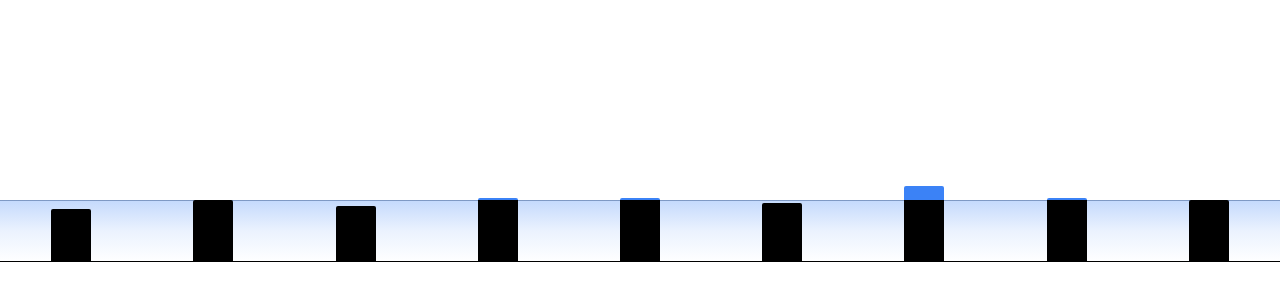
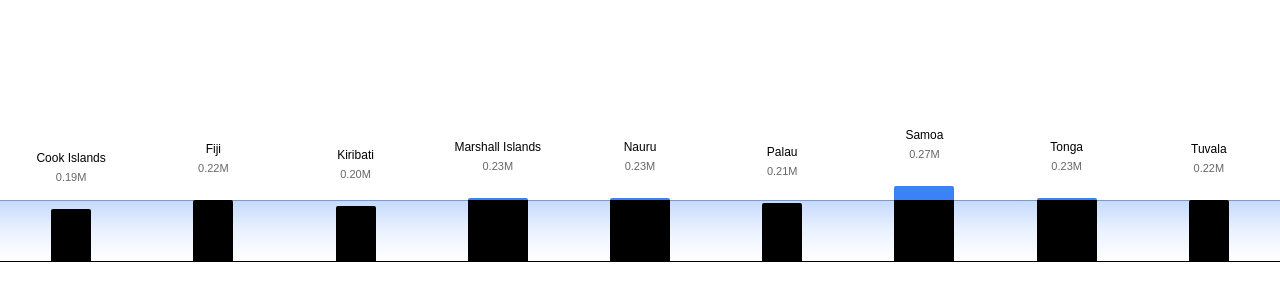
Before and after one commit to intendedsideeffects/Chauka-mobile, a Next.js app: page /sea-level-rise in a window 1280 px wide. Shown: the part 120-420 px from the top of the page. Built offline with nearby package versions, Linux system fonts and the light colour scheme.

Commit message:
label adjustments

```diff
--- a/src/app/components/HighestElevationChart.jsx
+++ b/src/app/components/HighestElevationChart.jsx
@@ -103,7 +103,7 @@ const HighestElevationChart = () => {
             labelFormatter={(label) => `Country: ${label}`}
             formatter={(value, name) => [value, 'Elevation (M)']}
           />
-          <Bar dataKey="elevation" fill="#000000">
+          <Bar dataKey="elevation" fill="#000000" barSize={60}>
             <LabelList content={<CustomBarLabel />} />
           </Bar>
         </BarChart>
--- a/src/app/components/LowElevationChart.jsx
+++ b/src/app/components/LowElevationChart.jsx
@@ -66,7 +66,7 @@ const LowElevationChart = () => {
             labelFormatter={(label) => `Country: ${label}`}
             formatter={(value, name) => [value, 'Population']}
           />
-          <Bar dataKey="population" fill="#000000" />
+          <Bar dataKey="population" fill="#000000" barSize={60} />
         </BarChart>
       </ResponsiveContainer>
     </div>
--- a/src/app/components/SeaLevelRiseChart.jsx
+++ b/src/app/components/SeaLevelRiseChart.jsx
@@ -2,8 +2,7 @@
 
 import React, { useState, useEffect } from 'react';
 import { BUTTON_POSITIONS, CHART_DIMENSIONS, GLOBAL_SEA_LEVEL_RISE } from './SeaLevelRiseChartConstants';
-import { LabelList } from 'recharts';
-import { BarChart, Bar, XAxis, YAxis } from 'recharts';
+import { BarChart, Bar, XAxis, YAxis, ResponsiveContainer, LabelList } from 'recharts';
 
 // ⚠️ CRITICAL: Button positioning has been carefully calibrated
 // DO NOT modify BUTTON_POSITIONS without testing on multiple screen sizes
@@ -71,13 +70,13 @@ const SeaLevelRiseChart = () => {
   };
 
   const selectedData = getSelectedData();
-  const maxValue = Math.max(...selectedData.map(d => d.selectedValue));
-
   const currentGlobalRise = GLOBAL_SEA_LEVEL_RISE[selectedYear][selectedDegree];
 
   // CustomBarLabel SVG component (copied from section 5 style)
   const CustomBarLabel = (props) => {
-    const { x, y, width, value, index, payload } = props;
+    const { x, y, width, value, payload } = props;
+    if (!payload || !value) return null;
+
     return (
       <g>
         {/* Island name above bar */}
@@ -259,6 +258,17 @@ const SeaLevelRiseChart = () => {
 
           return (
             <div key={index} className="flex flex-col items-center flex-1 mx-1">
+              {/* Labels above bar */}
+              <div style={{
+                position: 'absolute',
+                top: `${350 - barHeight - 60}px`,
+                textAlign: 'center',
+                width: '100%'
+              }}>
+                <div style={{ fontSize: '12px', color: '#000' }}>{item.country}</div>
+                <div style={{ fontSize: '11px', color: '#666', marginTop: '2px' }}>{item.selectedValue.toFixed(2)}M</div>
+              </div>
+
               {/* Bar */}
               <div className="relative flex justify-center">
                 {isAboveGlobal ? (
@@ -269,9 +279,9 @@ const SeaLevelRiseChart = () => {
                       style={{
                         height: `${barHeight - globalLineHeight}px`,
                         minHeight: '0px',
-                                width: '40px',
+                        width: '60px',
                         position: 'absolute',
-                                bottom: `${globalLineHeight}px`,
+                        bottom: `${globalLineHeight}px`
                       }}
                     />
                     {/* Black portion below global average */}
@@ -280,7 +290,7 @@ const SeaLevelRiseChart = () => {
                       style={{
                         height: `${globalLineHeight}px`,
                         minHeight: '30px',
-                                width: '40px',
+                        width: '60px'
                       }}
                     />
                   </>
@@ -290,7 +300,7 @@ const SeaLevelRiseChart = () => {
                     style={{
                       height: `${barHeight}px`,
                       minHeight: '30px',
-                              width: '40px',
+                      width: '40px'
                     }}
                   />
                 )}
--- a/src/app/page.jsx
+++ b/src/app/page.jsx
@@ -286,8 +286,8 @@ export default function TestScroll() {
           pointerEvents: 'none',
         }}>4</div>
         <SegmentTemplate
-          header="Sea levels are rising everywhere,"
-          headerSecondLine="fastest across the Pacific."
+          header="The Pacific is rising,"
+          headerSecondLine="but unevenly."
           text="These changes are <strong>not felt equally</strong>. Pacific Island nations, though among the least responsible for global warming, face some of its harshest impacts. With little elevation or room to retreat, rising seas already bring saltwater, erosion, and flooding."
           chartComponent={<SeaLevelRiseChart />}
           caption="<strong>Fig 2:</strong> Projected sea level rise scenarios, across selected Pacific Island nations. Data: Pacific Flooding Analysis Tool <a href='https://sealevel.nasa.gov/flooding-analysis-tool-pacific-islands/sea-level-rise?station-id=018&units=meters' target='_blank' style='color: #9ca3af; text-decoration: underline;'>(link)</a>"
```
Lines whose indentation alone changed are shown as unchanged.
